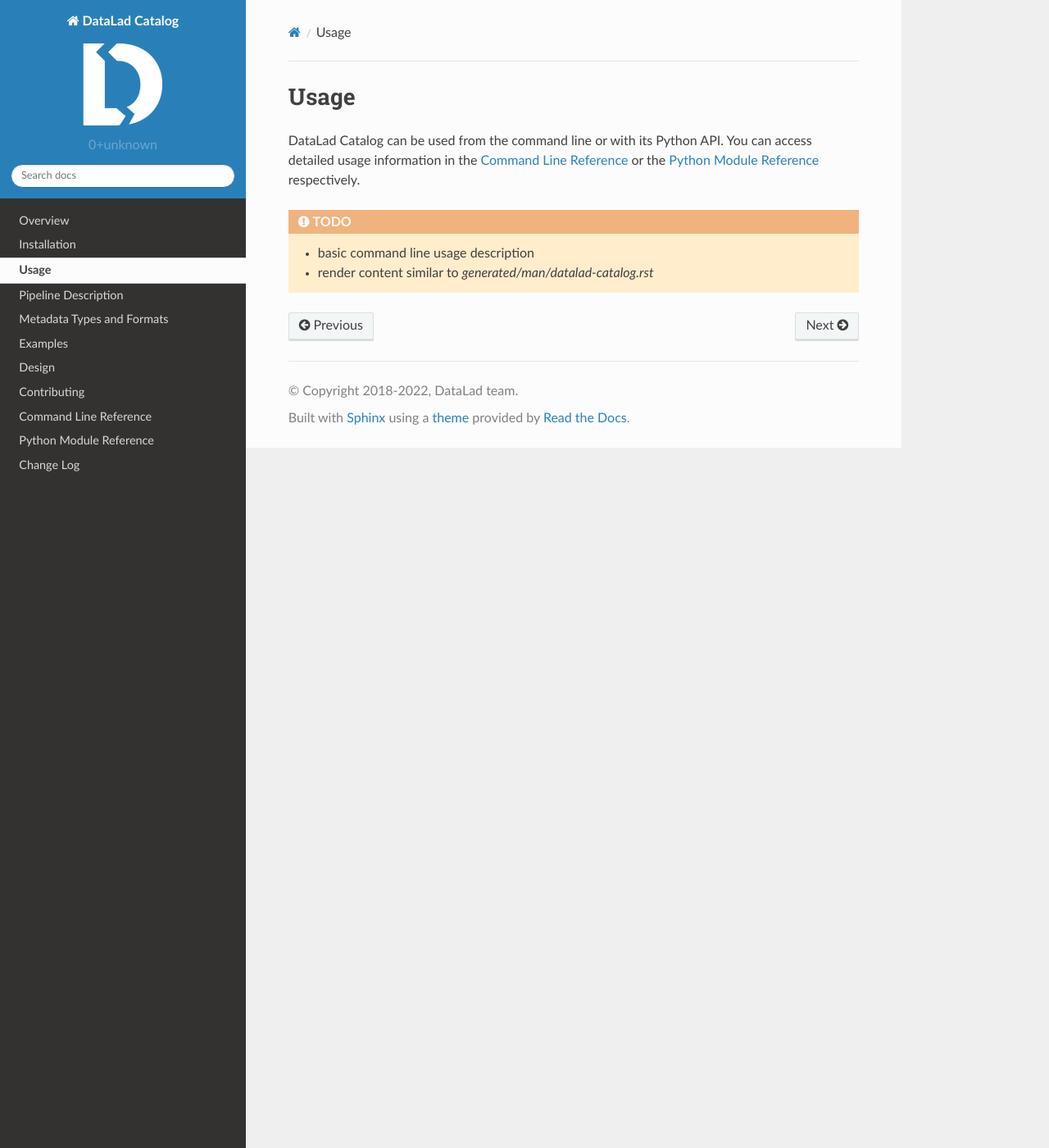
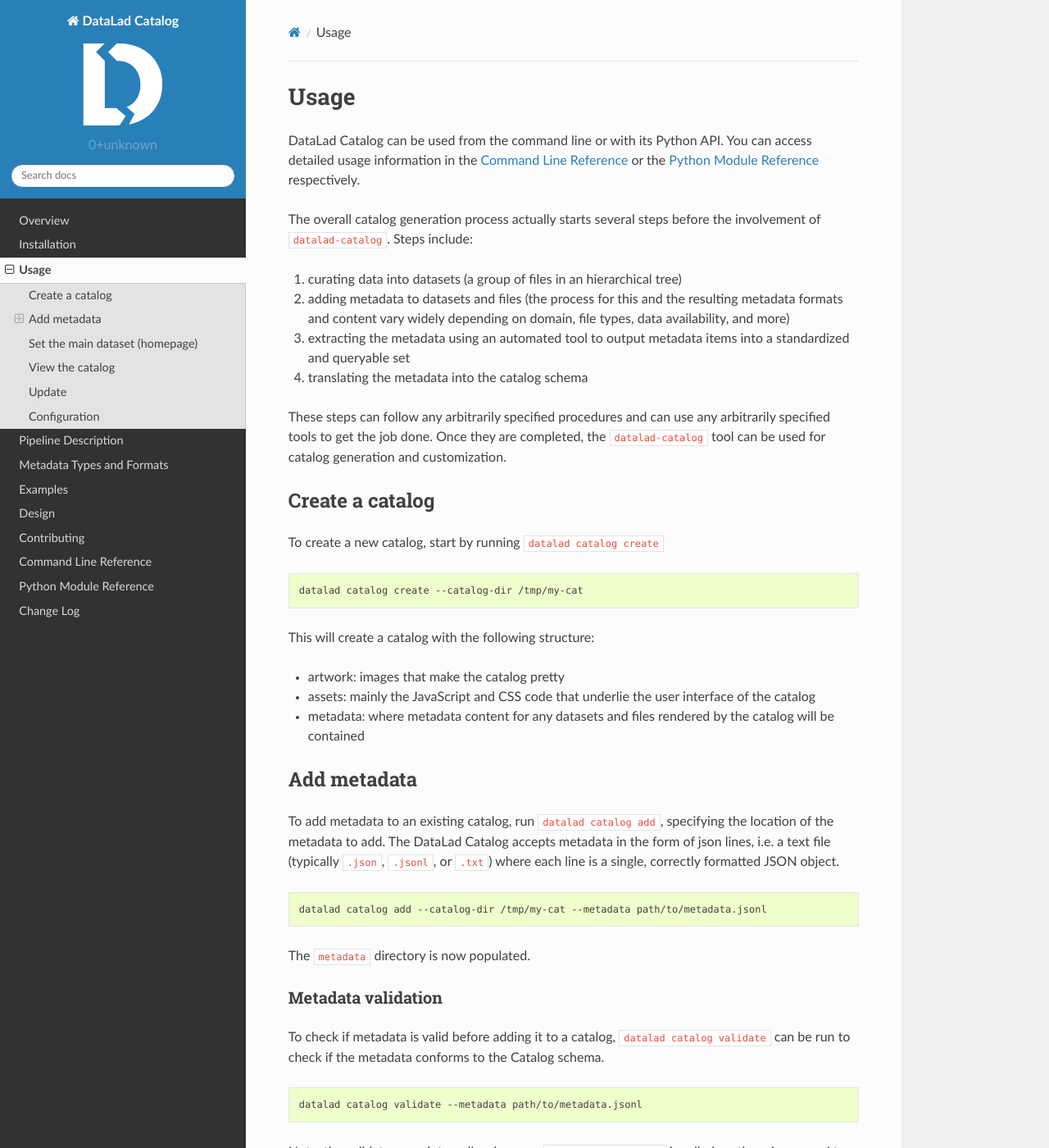
Before and after one commit to datalad/datalad-catalog, a Sphinx documentation site: the page built from docs/source/usage.rst, in a window 1280 px wide and 1400 px high. Shown: the whole window at 82% size. Built offline with Sphinx 7.4.7 and the Read the Docs theme 2.0.0, drawn with Linux system fonts in a browser that asks for light colours; pages that are not in the unit, such as notebooks, are missing from menus; some of the changed text lies outside the part shown.

Commit message:
DOC: add content to the usage page

```diff
--- a/docs/source/usage.rst
+++ b/docs/source/usage.rst
@@ -5,7 +5,120 @@ DataLad Catalog can be used from the command line or with its Python API.
 You can access detailed usage information in the :doc:`command_line_reference`
 or the :doc:`python_module_reference` respectively.
 
-.. admonition:: TODO
+The overall catalog generation process actually starts several steps before the
+involvement of ``datalad-catalog``. Steps include:
 
-    - basic command line usage description
-    - render content similar to `generated/man/datalad-catalog.rst`
+1. curating data into datasets (a group of files in an hierarchical tree)
+2. adding metadata to datasets and files (the process for this and the resulting
+   metadata formats and content vary widely depending on domain, file types,
+   data availability, and more)
+3. extracting the metadata using an automated tool to output metadata items into
+   a standardized and queryable set
+4. translating the metadata into the catalog schema
+
+These steps can follow any arbitrarily specified procedures and can use any
+arbitrarily specified tools to get the job done. Once they are completed, the
+``datalad-catalog`` tool can be used for catalog generation and customization.
+
+
+Create a catalog
+================
+
+To create a new catalog, start by running ``datalad catalog create``
+
+.. code-block:: bash
+
+   datalad catalog create --catalog-dir /tmp/my-cat
+
+This will create a catalog with the following structure:
+
+- artwork: images that make the catalog pretty
+- assets: mainly the JavaScript and CSS code that underlie the user interface of
+  the catalog
+- metadata: where metadata content for any datasets and files rendered by the
+  catalog will be contained
+
+Add metadata
+============
+
+To add metadata to an existing catalog, run ``datalad catalog add``, specifying
+the location of the metadata to add. The DataLad Catalog accepts metadata in the
+form of json lines, i.e. a text file (typically ``.json``, ``.jsonl``, or
+``.txt``) where each line is a single, correctly formatted JSON object.
+
+.. code-block:: bash
+
+   datalad catalog add --catalog-dir /tmp/my-cat --metadata path/to/metadata.jsonl
+
+
+The ``metadata`` directory is now populated.
+
+Metadata validation
+-------------------
+To check if metadata is valid before adding it to a catalog, ``datalad catalog
+validate`` can be run to check if the metadata conforms to the Catalog schema.
+
+.. code-block:: bash
+
+   datalad catalog validate --metadata path/to/metadata.jsonl
+
+Note: the validator runs internally whenever ``datalad catalog add`` is called, so
+there is no need to run validation explicitly unless desired.
+
+Set the main dataset (homepage)
+===============================
+
+Setting a main dataset is necessary in order to indicate which dataset will be
+shown on the catalog homepage. To set the main dataset, run ``datalad
+catalog set-super``, specifying the dataset id and version.
+
+.. code-block:: bash
+
+   datalad catalog set-super --catalog-dir /tmp/my-cat --dataset_id abcd --dataset_version 1234
+
+Normally, the main dataset is a superdataset that contains other datasets from
+the catalog.
+
+View the catalog
+=================
+
+To serve the content of a catalog via a local HTTP server for viewing or
+testing, run ``datalad catalog serve``.
+
+.. code-block:: bash
+
+   datalad catalog serve --catalog-dir /tmp/my-cat
+
+Once the content is served, the catalog can be viewed by visiting the local URL.
+
+Update
+======
+
+Catalog content can be updated using the ``add`` or ``remove`` commands. To add
+content, simply re-run ``datalad catalog add``, providing the path to the new
+metadata.
+
+.. code-block:: bash
+
+   datalad catalog add --catalog-dir /tmp/my-cat --metadata path/to/new/metadata.jsonl
+
+If a newly added dataset or version of a dataset was added incorrectly,
+``datalad catalog remove`` can be used to get rid of the incorrect addition.
+
+.. code-block:: bash
+
+   datalad catalog remove --dataset_id abcd --dataset_version 1234
+
+Configuration
+=============
+
+A useful feature of the catalog process is to be able to configure certain
+properties according to your preferences. This is done with help of a config
+file (in either ``JSON`` or ``YAML`` format) and the ``-y/--config-file`` flag during
+catalog creation.
+
+.. code-block:: bash
+
+   datalad catalog create --catalog-dir /tmp/my-custom-cat --config-file path/to/custom_config.json
+
+If no config file is specified, a default config file is used.
```
